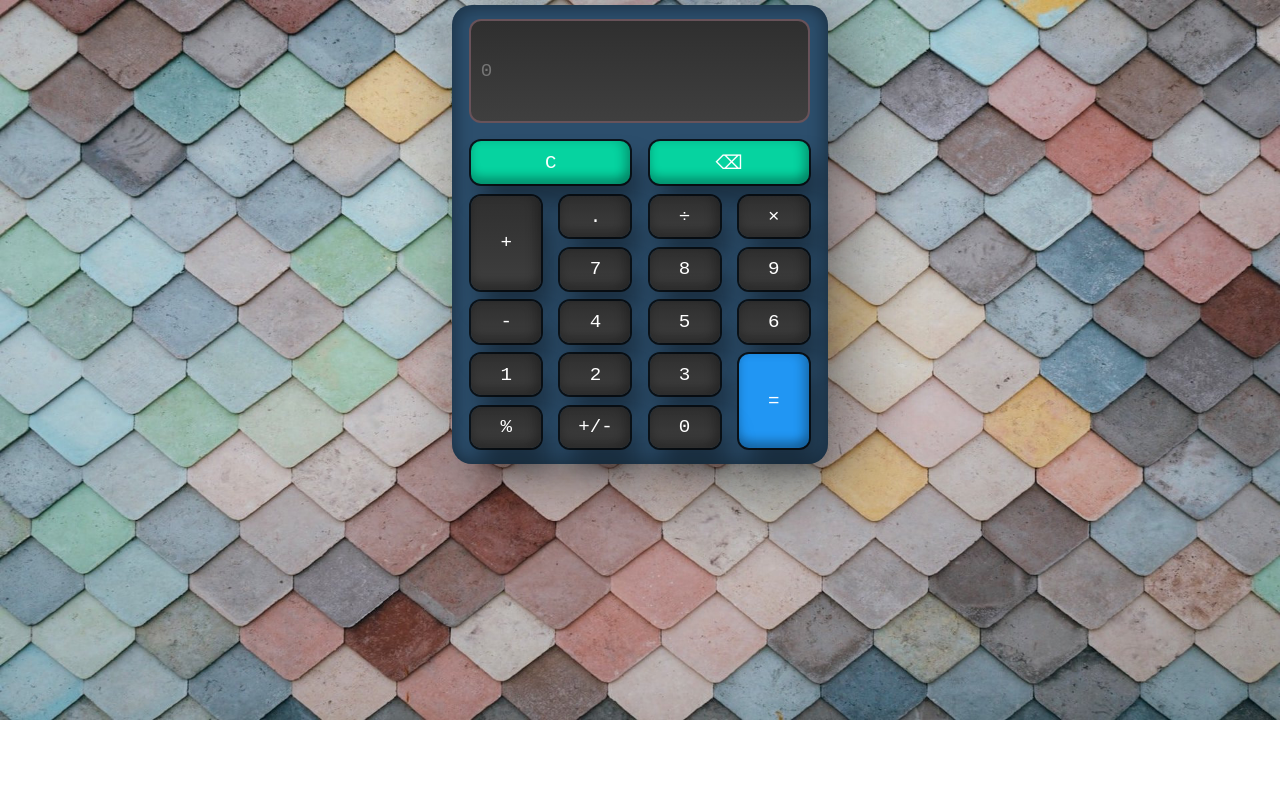
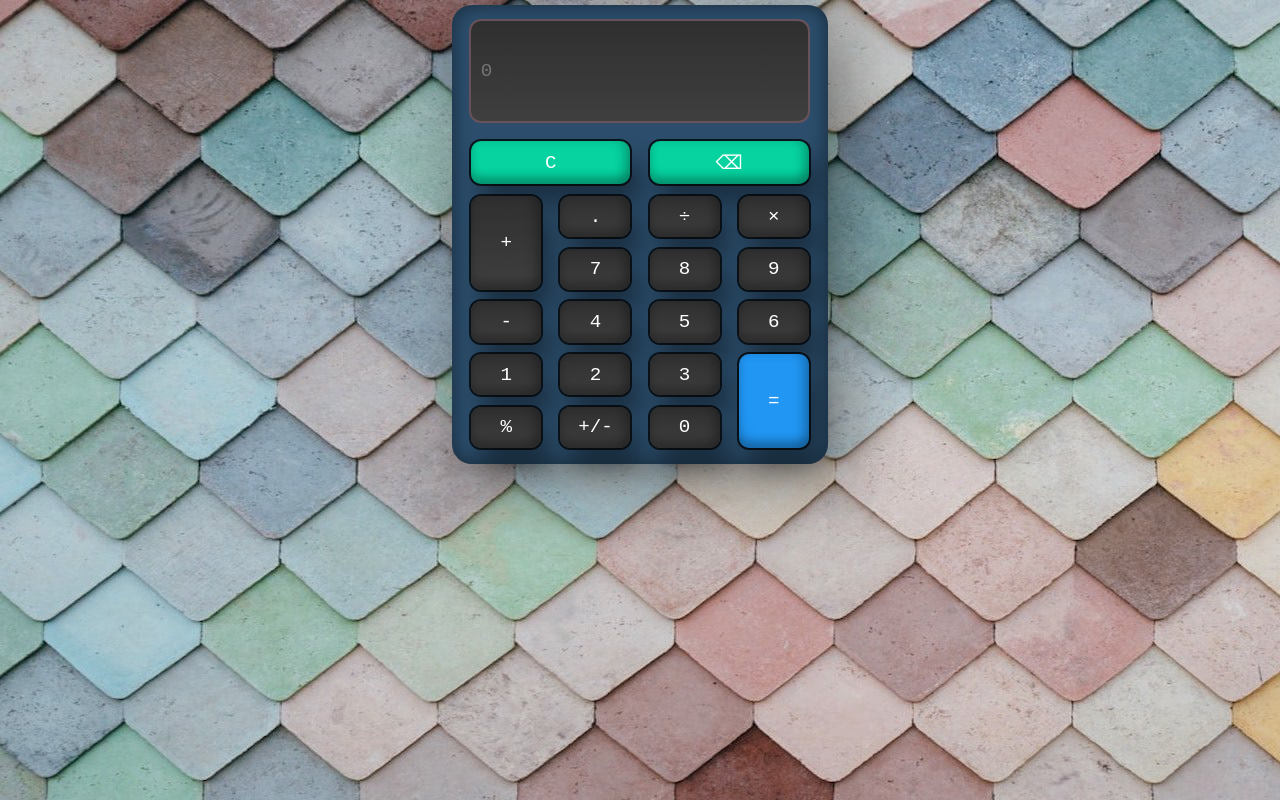
Before and after one commit to Gurrendi/team-3, a plain HTML site: page index.html in a window 1280 px wide. Drawn offline with Linux system fonts and the light colour scheme.

Commit message:
backgoround fuull

```diff
--- a/calculator.css
+++ b/calculator.css
@@ -10,9 +10,7 @@ body {
   align-items: center;
   justify-content: center;
   background-size: cover;
-
-  background-repeat: no-repeat;
-  background-image: url(removingbackgroundimages_Unsplash.4c9ea595.avif);
+  background: url(removingbackgroundimages_Unsplash.4c9ea595.avif) no-repeat;
 }
 .container {
   padding: 10px;
```
